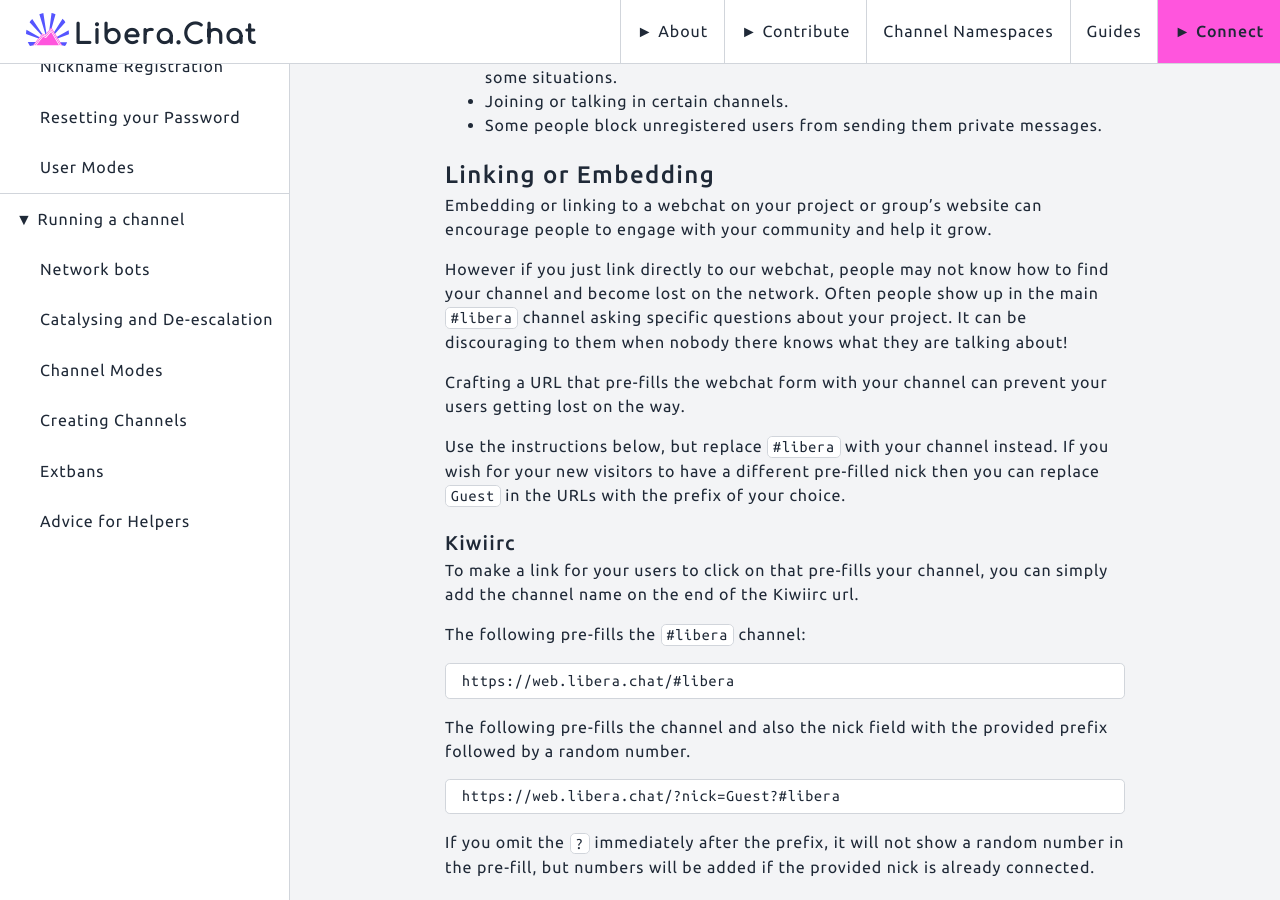
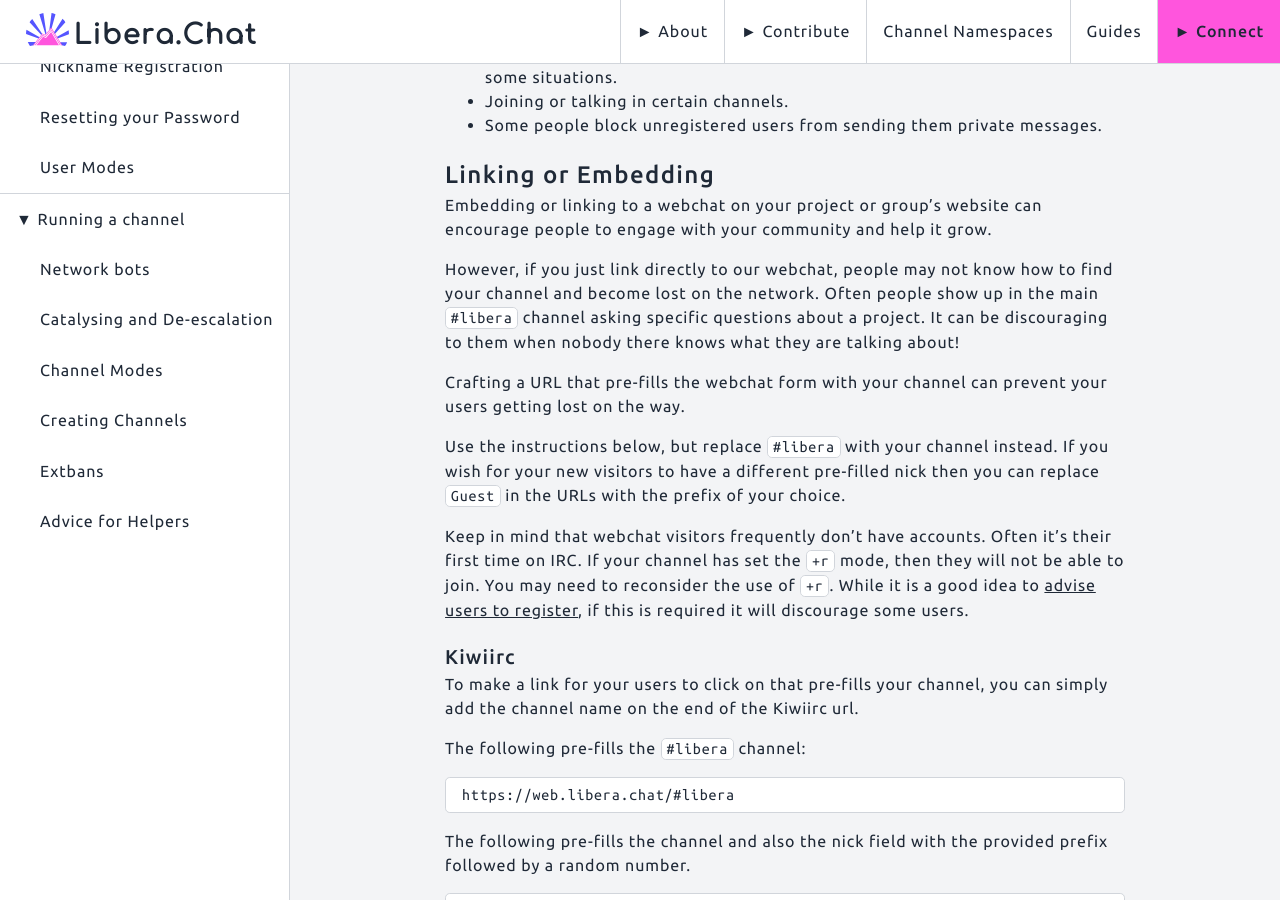
Before and after one commit to Libera-Chat/libera-chat.github.io, a Jekyll site: the page built from content/_guides/webchat.md, in a window 1280 px wide and 900 px high, scrolled down 690 px. Built offline with Jekyll 4.4.1, drawn with Linux system fonts in a browser that asks for light colours; some of the changed lines change nothing that is shown.

Commit message:
Add advice about +r to webchat.md (#157)
I apparently forgot to mention this in the guide.
Also tweak wording about lost users.

```diff
--- a/content/_guides/webchat.md
+++ b/content/_guides/webchat.md
@@ -39,11 +39,10 @@
 Embedding or linking to a webchat on your project or group's website can
 encourage people to engage with your community and help it grow.
 
-However if you just link directly to our webchat, people may not know how
-to find your channel and become lost on the network. Often people
-show up in the main `#libera` channel asking specific questions about your
-project. It can be discouraging to them when nobody there knows what
-they are talking about!
+However, if you just link directly to our webchat, people may not know how to
+find your channel and become lost on the network. Often people show up in the
+main `#libera` channel asking specific questions about a project. It can be
+discouraging to them when nobody there knows what they are talking about!
 
 Crafting a URL that pre-fills the webchat form with your channel can prevent
 your users getting lost on the way.
@@ -51,6 +50,12 @@
 Use the instructions below, but replace `#libera` with your channel instead.
 If you wish for your new visitors to have a different pre-filled nick then
 you can replace `Guest` in the URLs with the prefix of your choice.
+
+Keep in mind that webchat visitors frequently don’t have accounts. Often it's
+their first time on IRC. If your channel has set the `+r` mode, then they will
+not be able to join. You may need to reconsider the use of `+r`. While it is a
+good idea to [advise users to register](/guides/registration), if this is
+required it will discourage some users.
 
 ### Kiwiirc
 
```
